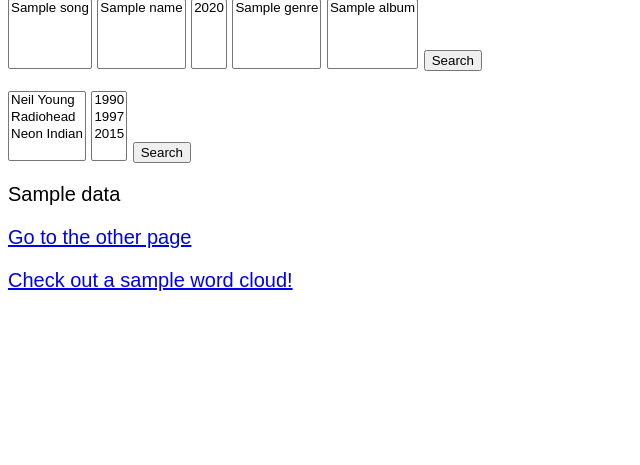
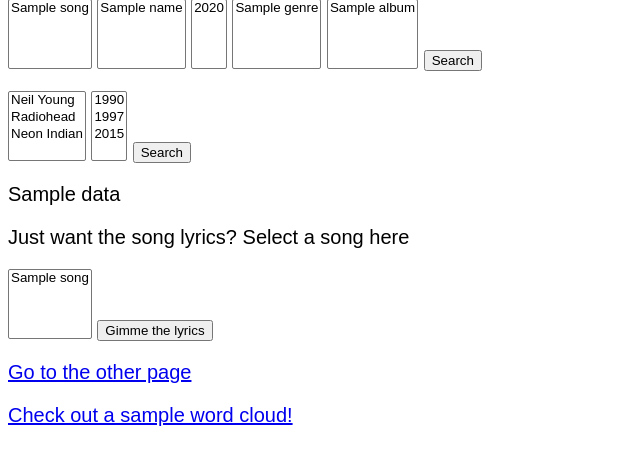
Before and after one commit to tklutey/Lyrical, a Flask app: template templates/index.html in a window 1280 px wide. Shown: the part 104-569 px from the top of the page, without its empty margins (0-640 px from the left). Run offline with Flask 2, Linux system fonts and the light colour scheme; the template is opened without the code that fills it: most values are stand-ins (such as "Sample title", 1, 10 or a date in 2020); parts of the project's set-up code (start-up, migrations or seed data) failed here and were passed over.

Commit message:
Created songLyrics html file

```diff
--- a/server.py
+++ b/server.py
@@ -209,6 +209,11 @@ def removeDuplicates(values):
     result = list(mySet)
     return result
 
+@app.route("/songLyrics")
+
+
+
+
 @app.route('/cloud')
 def cloud():
 
--- a/templates/index.html
+++ b/templates/index.html
@@ -65,6 +65,19 @@
     {% endfor %}
   </div>
 
+
+  <p>Just want the song lyrics?  Select a song here</p>
+  <form name = selection action="songLyrics.html" method='POST'>
+      <select multiple name = "song">
+          {% for n in songs %}
+                <option value="{{ n }}">{{ n }}</option>
+          {% endfor %}
+      </select>
+      <button type="submit">Gimme the lyrics</button>
+  </form>
+
+
+
 <p><a href="another">Go to the other page</a></p>
 
   <p><a href="cloud">Check out a sample word cloud!</a></p>
```
Also changed, not shown: templates/songLyrics.html (added, +19 -0 lines).
